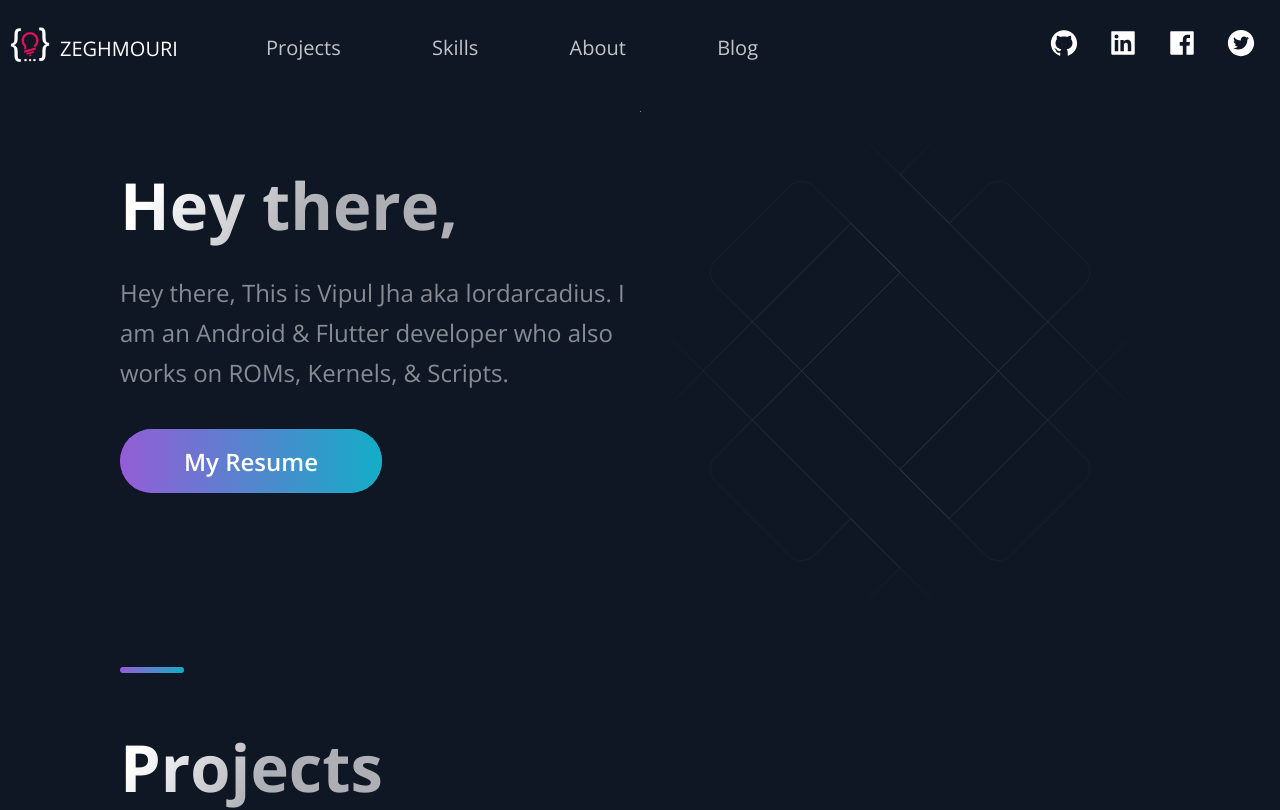
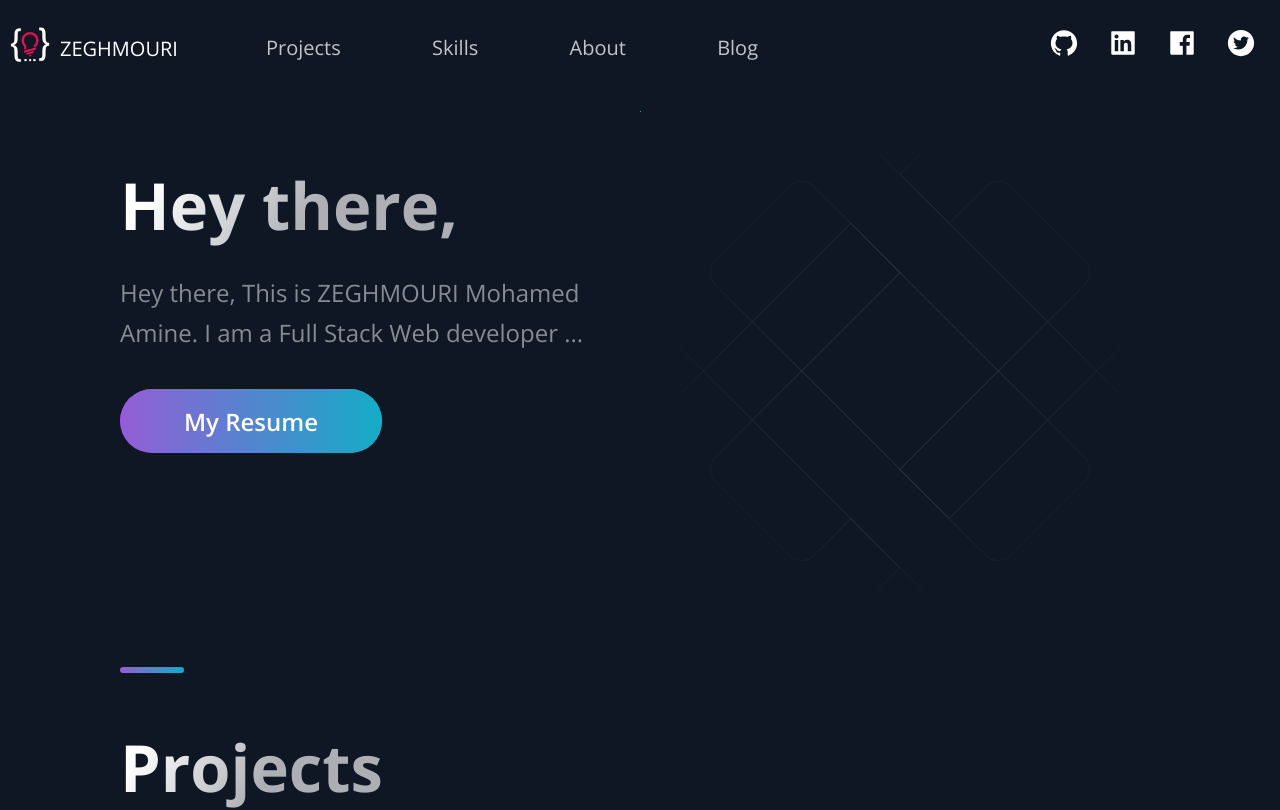
Before and after one commit to zeghmouri/my-portfolio, a Next.js app: page / in a window 1280 px wide. Shown: the top 810 px of the page. Built offline with nearby package versions, Linux system fonts and the light colour scheme.

Commit message:
main section + resume

```diff
--- a/src/components/Hero/Hero.js
+++ b/src/components/Hero/Hero.js
@@ -12,11 +12,11 @@ const Hero = (props) => (
           Hey there,
         </SectionTitle>
         <SectionText>
-          Hey there, This is Vipul Jha aka lordarcadius. I am an Android & Flutter developer who also works on ROMs, Kernels, & Scripts.
+          Hey there, This is ZEGHMOURI Mohamed Amine. I am a Full Stack Web developer ...
         </SectionText>
         <Button onClick={(e) => {
           e.preventDefault();
-          window.location.href = '/files/resume.pdf';
+          window.location.href = '/files/Resume Mohamed Amine ZEGHMOURI.pdf';
         }}>My Resume</Button>
       </LeftSection>
     </Section>
--- a/src/pages/_app.js
+++ b/src/pages/_app.js
@@ -5,7 +5,7 @@ export default function App({ Component, pageProps }) {
   return (
     <>
       <Head>
-        <title>Vipul Jha - Android & Flutter Dev</title>
+        <title>ZEGHMOURI - Full Stack Dev</title>
       </Head>
       <Theme>
         <Component {...pageProps} />
```
Also changed, not shown: 2 other files (tests, documents, lock files or other folders).
